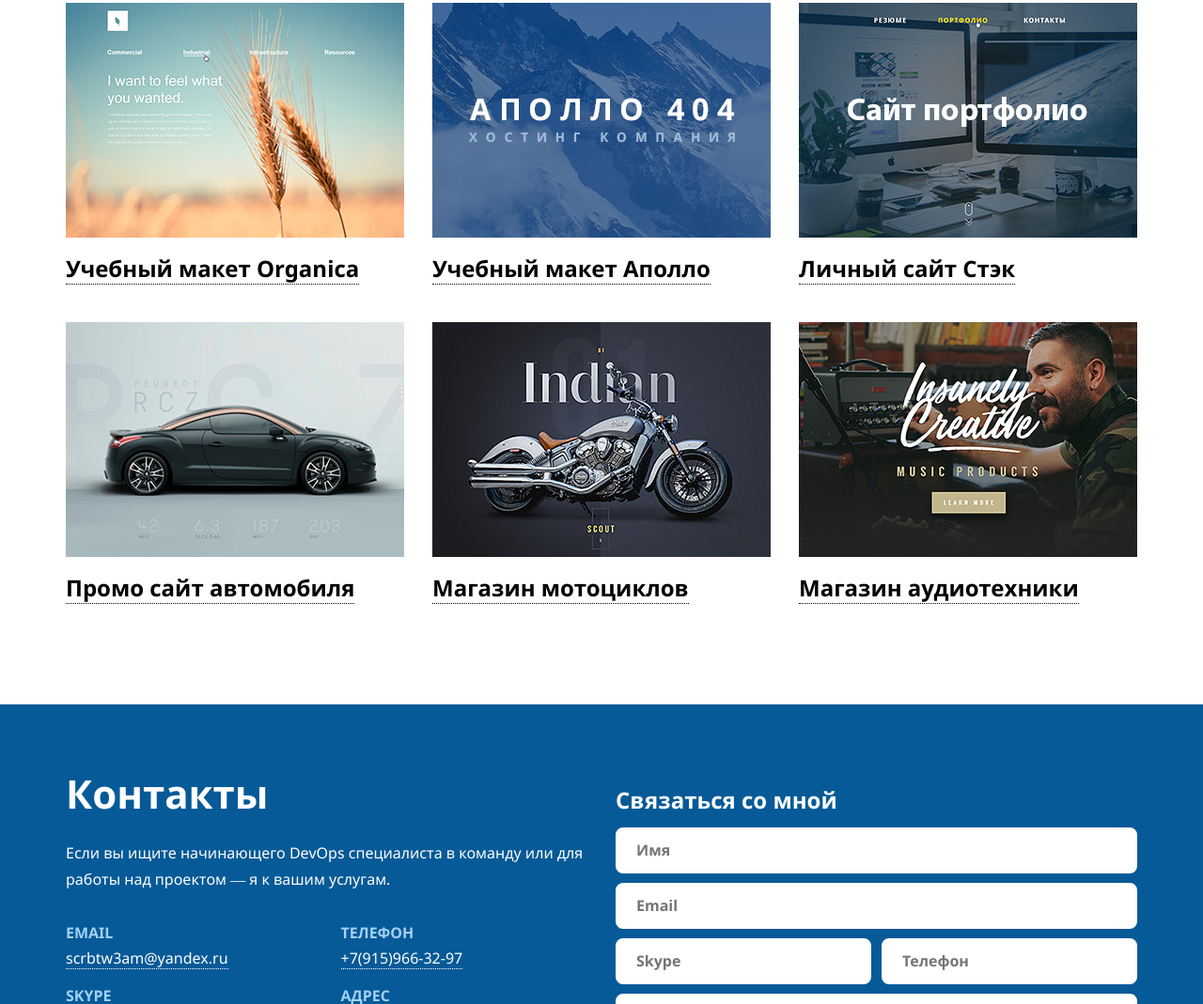
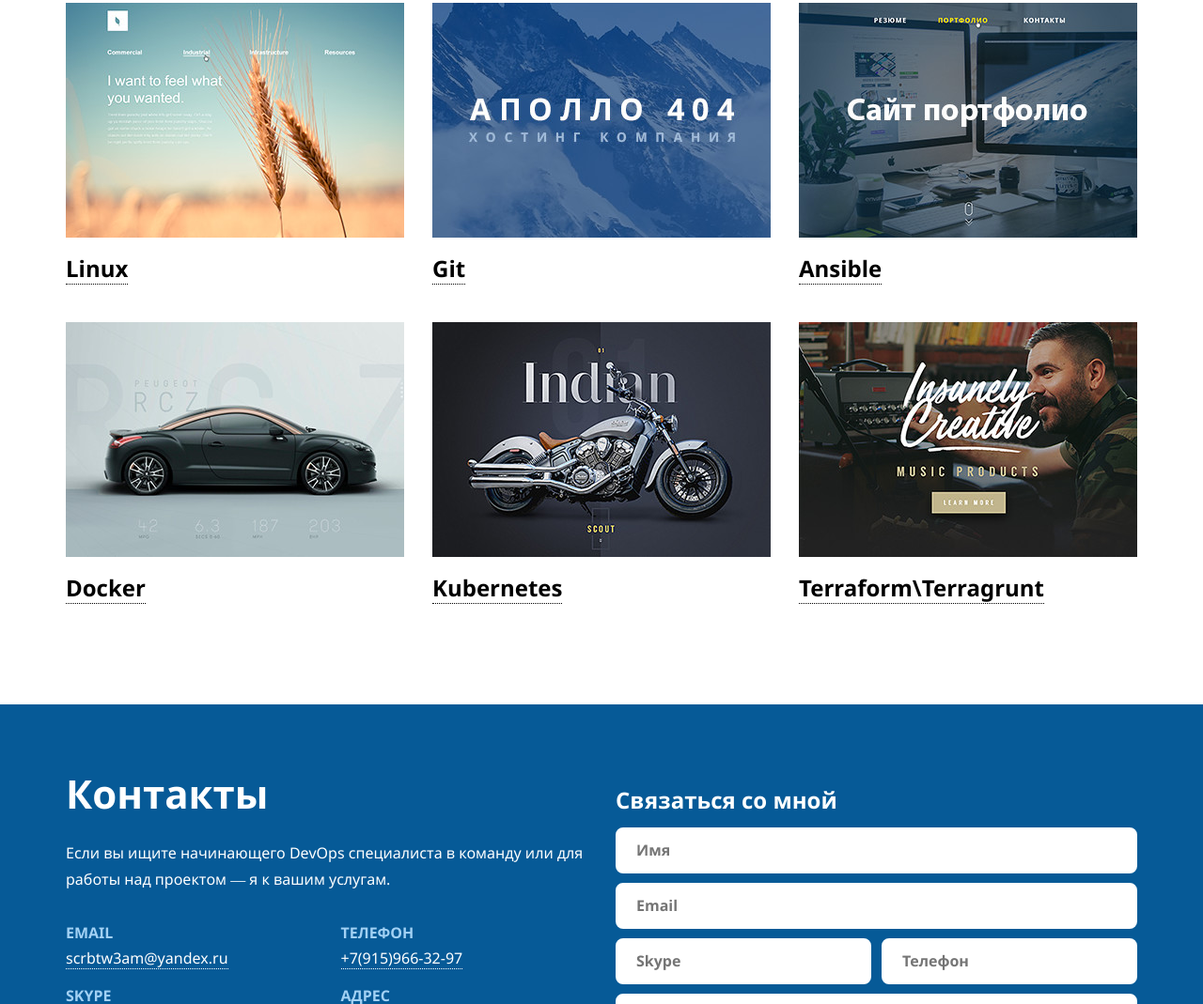
Before and after one commit to EvgTitov/GitWeb, a plain HTML site: page index.html in a window 1280 px wide. Shown: the part 1791-2860 px from the top of the page at 94% size. Drawn offline with Linux system fonts and the light colour scheme.

Commit message:
web 4.html

```diff
--- a/index.html
+++ b/index.html
@@ -259,7 +259,7 @@
 							<img src="usercontent/img/project_organica.jpg">
 						</div>
 						<div class="portfolio-item__title">
-							<a href="#">Учебный макет Organica</a>
+							<a href="#">Linux</a>
 						</div>
 						<div class="portfolio-item__description">
 
@@ -276,10 +276,10 @@
 								<i class="fa fa-search" aria-hidden="true"></i><br>
 								<span>смотреть макет</span>
 							</a>
-							<img src="usercontent/img/project_apollo.jpg" alt="Учебный макет Аполло">
+							<img src="usercontent/img/project_apollo.jpg" alt="Git">
 						</div>
 						<div class="portfolio-item__title">
-							<a href="#">Учебный макет Аполло</a>
+							<a href="#">Git</a>
 						</div>
 						<div class="portfolio-item__description">
 
@@ -296,10 +296,10 @@
 								<i class="fa fa-search" aria-hidden="true"></i><br>
 								<span>смотреть макет</span>
 							</a>
-							<img src="usercontent/img/project_portfolio.jpg" alt="Личный сайт Стэк">
+							<img src="usercontent/img/project_portfolio.jpg" alt="Ansible">
 						</div>
 						<div class="portfolio-item__title">
-							<a href="#">Личный сайт Стэк</a>
+							<a href="#">Ansible</a>
 						</div>
 						<div class="portfolio-item__description">
 
@@ -316,10 +316,10 @@
 								<i class="fa fa-search" aria-hidden="true"></i><br>
 								<span>смотреть макет</span>
 							</a>
-							<img src="usercontent/img/project_auto.jpg" alt="Промо сайт автомобиля">
+							<img src="usercontent/img/project_auto.jpg" alt="Docker">
 						</div>
 						<div class="portfolio-item__title">
-							<a href="#">Промо сайт автомобиля</a>
+							<a href="#">Docker</a>
 						</div>
 						<div class="portfolio-item__description">
 
@@ -336,10 +336,10 @@
 								<i class="fa fa-search" aria-hidden="true"></i><br>
 								<span>смотреть макет</span>
 							</a>
-							<img src="usercontent/img/project_moto.jpg" alt="Магазин мотоциклов">
+							<img src="usercontent/img/project_moto.jpg" alt="Kubernetes">
 						</div>
 						<div class="portfolio-item__title">
-							<a href="#">Магазин мотоциклов</a>
+							<a href="#">Kubernetes</a>
 						</div>
 						<div class="portfolio-item__description">
 
@@ -356,10 +356,10 @@
 								<i class="fa fa-search" aria-hidden="true"></i><br>
 								<span>смотреть макет</span>
 							</a>
-							<img src="usercontent/img/project_music.jpg" alt="Магазин аудиотехники">
+							<img src="usercontent/img/project_music.jpg" alt="Terraform\Terragrunt">
 						</div>
 						<div class="portfolio-item__title">
-							<a href="#">Магазин аудиотехники</a>
+							<a href="#">Terraform\Terragrunt</a>
 						</div>
 						<div class="portfolio-item__description">
 
```
